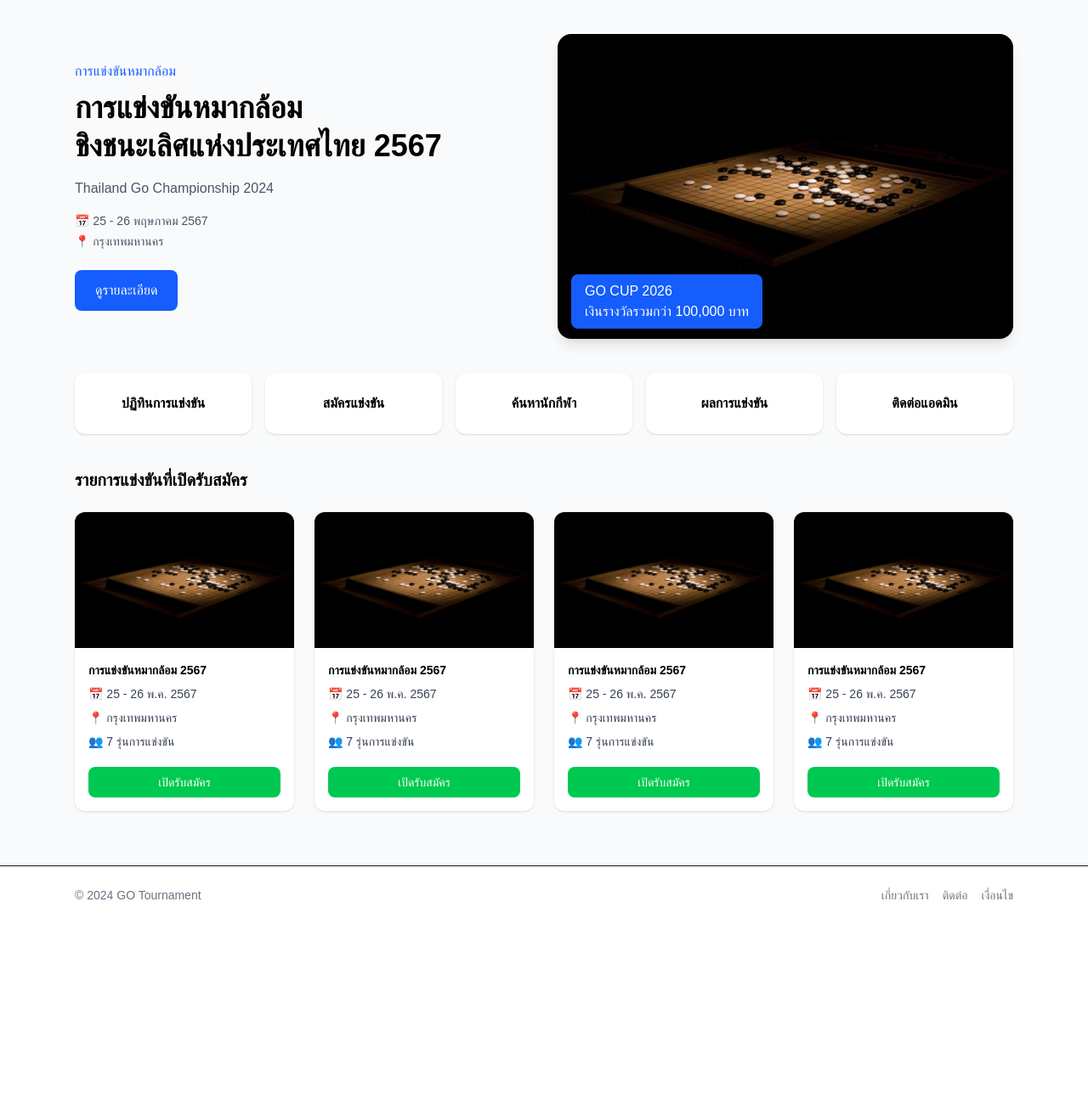
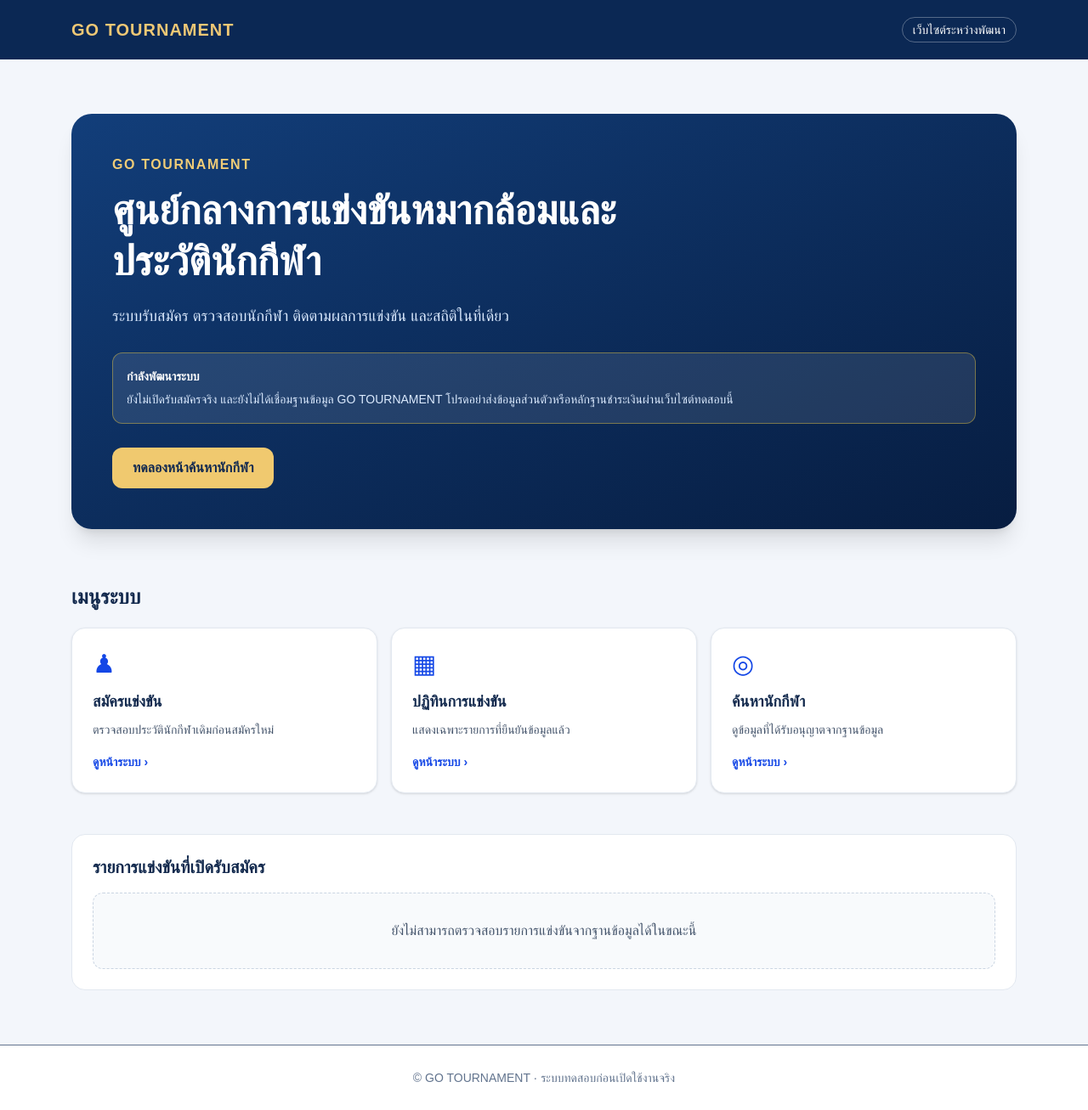
Before and after one commit to sawitree2168-sys/go-competition, a Next.js app: page / in a window 1280 px wide. Shown: the whole page at 85% size. Before the commit the page ends 1088 px from the top, so only its background shows below. Built offline with nearby package versions, Linux system fonts and the light colour scheme.

Commit message:
fix: remove fabricated tournaments from preview landing page

```diff
--- a/app/page.tsx
+++ b/app/page.tsx
@@ -1,123 +1,57 @@
+import Link from "next/link";
+
+const features = [
+  { icon: "♟", title: "สมัครแข่งขัน", detail: "ตรวจสอบประวัตินักกีฬาเดิมก่อนสมัครใหม่", href: "/athletes/search" },
+  { icon: "▦", title: "ปฏิทินการแข่งขัน", detail: "แสดงเฉพาะรายการที่ยืนยันข้อมูลแล้ว", href: "/schedule" },
+  { icon: "◎", title: "ค้นหานักกีฬา", detail: "ดูข้อมูลที่ได้รับอนุญาตจากฐานข้อมูล", href: "/athletes/search" },
+];
 export default function Home() {
   return (
-    <main className="bg-gray-50 min-h-screen">
-
-      {/* HERO */}
-      <section className="max-w-6xl mx-auto px-4 sm:px-6 py-10 grid md:grid-cols-2 gap-8 items-center">
-
-        {/* TEXT */}
-        <div>
-          <p className="text-blue-600 mb-2 text-sm sm:text-base">
-            การแข่งขันหมากล้อม
+    <main className="min-h-screen bg-[#f3f6fb] text-[#132a4e]">
+      <header className="bg-[#0b2854] text-white">
+        <div className="mx-auto flex max-w-6xl items-center justify-between gap-4 px-5 py-5">
+          <Link href="/" className="font-bold tracking-wider text-[#efc875] sm:text-xl">GO TOURNAMENT</Link>
+          <span className="rounded-full border border-white/30 px-3 py-1 text-xs sm:text-sm">เว็บไซต์ระหว่างพัฒนา</span>
+        </div>
+      </header>
+      <section className="mx-auto max-w-6xl px-5 py-10 sm:py-16">
+        <div className="overflow-hidden rounded-3xl bg-gradient-to-br from-[#123e7a] to-[#071d41] p-7 text-white shadow-xl sm:p-12">
+          <p className="mb-3 font-semibold tracking-widest text-[#f0cc77]">GO TOURNAMENT</p>
+          <h1 className="max-w-2xl text-3xl font-extrabold leading-tight sm:text-5xl">ศูนย์กลางการแข่งขันหมากล้อมและประวัตินักกีฬา</h1>
+          <p className="mt-5 max-w-2xl text-base leading-relaxed text-blue-100 sm:text-lg">
+            ระบบรับสมัคร ตรวจสอบนักกีฬา ติดตามผลการแข่งขัน และสถิติในที่เดียว
           </p>
-
-          <h1 className="text-2xl sm:text-3xl md:text-4xl font-bold text-black leading-tight mb-4">
-            การแข่งขันหมากล้อม <br />
-            ชิงชนะเลิศแห่งประเทศไทย 2567
-          </h1>
-
-          <p className="text-gray-600 mb-4 text-sm sm:text-base">
-            Thailand Go Championship 2024
-          </p>
-
-          <div className="text-sm text-gray-600 space-y-1">
-            <p>📅 25 - 26 พฤษภาคม 2567</p>
-            <p>📍 กรุงเทพมหานคร</p>
+          <div className="mt-7 rounded-xl border border-amber-300/40 bg-white/10 p-4 text-sm leading-relaxed">
+            <strong>กำลังพัฒนาระบบ</strong>
+            <p className="mt-1 text-blue-100">ยังไม่เปิดรับสมัครจริง และยังไม่ได้เชื่อมฐานข้อมูล GO TOURNAMENT โปรดอย่าส่งข้อมูลส่วนตัวหรือหลักฐานชำระเงินผ่านเว็บไซต์ทดสอบนี้</p>
           </div>
-
-          <button className="mt-6 w-full sm:w-auto bg-blue-600 text-white px-6 py-3 rounded-lg hover:bg-blue-700">
-            ดูรายละเอียด
-          </button>
+          <Link href="/athletes/search" className="mt-7 inline-flex min-h-12 items-center justify-center rounded-xl bg-[#f0c96f] px-6 py-3 font-bold text-[#102850]">
+            ทดลองหน้าค้นหานักกีฬา
+          </Link>
         </div>
-
-        {/* IMAGE */}
-        <div className="relative">
-          <img
-            src="/go-poster.jpg"
-            className="rounded-2xl shadow-lg w-full"
-          />
-
-          <div className="absolute bottom-3 left-3 right-3 sm:left-4 sm:right-auto bg-blue-600 text-white px-4 py-2 rounded-lg shadow text-sm sm:text-base">
-            GO CUP 2026 <br />
-            เงินรางวัลรวมกว่า 100,000 บาท
+      </section>
+      <section className="mx-auto max-w-6xl px-5 pb-12">
+        <h2 className="text-xl font-bold sm:text-2xl">เมนูระบบ</h2>
+        <div className="mt-5 grid gap-4 sm:grid-cols-3">
+          {features.map((feature) => (
+            <Link key={feature.title} href={feature.href} className="rounded-2xl border border-slate-200 bg-white p-6 shadow-sm transition-shadow hover:shadow-md">
+              <span aria-hidden="true" className="text-3xl text-blue-700">{feature.icon}</span>
+              <h3 className="mt-3 text-lg font-bold">{feature.title}</h3>
+              <p className="mt-2 text-sm leading-relaxed text-slate-600">{feature.detail}</p>
+              <span className="mt-4 inline-block text-sm font-semibold text-blue-700">ดูหน้าระบบ ›</span>
+            </Link>
+          ))}
+        </div>
+      </section>
+      <section className="mx-auto max-w-6xl px-5 pb-16">
+        <div className="rounded-2xl border border-slate-200 bg-white p-6">
+          <h2 className="text-xl font-bold">รายการแข่งขันที่เปิดรับสมัคร</h2>
+          <div className="mt-4 rounded-xl border border-dashed border-slate-300 bg-slate-50 px-5 py-8 text-center text-slate-600">
+            ยังไม่สามารถตรวจสอบรายการแข่งขันจากฐานข้อมูลได้ในขณะนี้
           </div>
         </div>
-
       </section>
-
-      {/* MENU */}
-      <section className="max-w-6xl mx-auto px-4 sm:px-6 mb-10">
-        <div className="grid grid-cols-2 sm:grid-cols-3 md:grid-cols-5 gap-4">
-
-          {[
-            "ปฏิทินการแข่งขัน",
-            "สมัครแข่งขัน",
-            "ค้นหานักกีฬา",
-            "ผลการแข่งขัน",
-            "ติดต่อแอดมิน",
-          ].map((item, i) => (
-            <div
-              key={i}
-              className="bg-white rounded-xl p-4 sm:p-6 text-center shadow hover:shadow-md cursor-pointer"
-            >
-              <p className="font-semibold text-black text-sm sm:text-base">
-                {item}
-              </p>
-            </div>
-          ))}
-
-        </div>
-      </section>
-
-      {/* LIST */}
-      <section className="max-w-6xl mx-auto px-4 sm:px-6 pb-16">
-        <h2 className="text-lg sm:text-xl font-bold mb-6 text-black">
-          รายการแข่งขันที่เปิดรับสมัคร
-        </h2>
-
-        <div className="grid grid-cols-1 sm:grid-cols-2 md:grid-cols-3 lg:grid-cols-4 gap-6">
-
-          {[1,2,3,4].map((i) => (
-            <div key={i} className="bg-white rounded-xl shadow overflow-hidden">
-
-              <img src="/go-poster.jpg" className="h-40 w-full object-cover" />
-
-              <div className="p-4 space-y-2 text-sm text-gray-700">
-                <p className="font-semibold text-black">
-                  การแข่งขันหมากล้อม 2567
-                </p>
-
-                <p>📅 25 - 26 พ.ค. 2567</p>
-                <p>📍 กรุงเทพมหานคร</p>
-                <p>👥 7 รุ่นการแข่งขัน</p>
-
-                <button className="mt-3 w-full bg-green-500 text-white py-2 rounded-lg">
-                  เปิดรับสมัคร
-                </button>
-              </div>
-            </div>
-          ))}
-
-        </div>
-      </section>
-
-      {/* FOOTER */}
-      <footer className="bg-white border-t py-6">
-        <div className="max-w-6xl mx-auto px-4 sm:px-6 text-sm text-gray-500 flex flex-col sm:flex-row justify-between gap-3">
-
-          <span className="text-center sm:text-left">
-            © 2024 GO Tournament
-          </span>
-
-          <div className="flex justify-center sm:justify-end gap-4">
-            <span>เกี่ยวกับเรา</span>
-            <span>ติดต่อ</span>
-            <span>เงื่อนไข</span>
-          </div>
-
-        </div>
-      </footer>
-
+      <footer className="border-t bg-white py-7 text-center text-sm text-slate-500">© GO TOURNAMENT · ระบบทดสอบก่อนเปิดใช้งานจริง</footer>
     </main>
   );
 }
```
